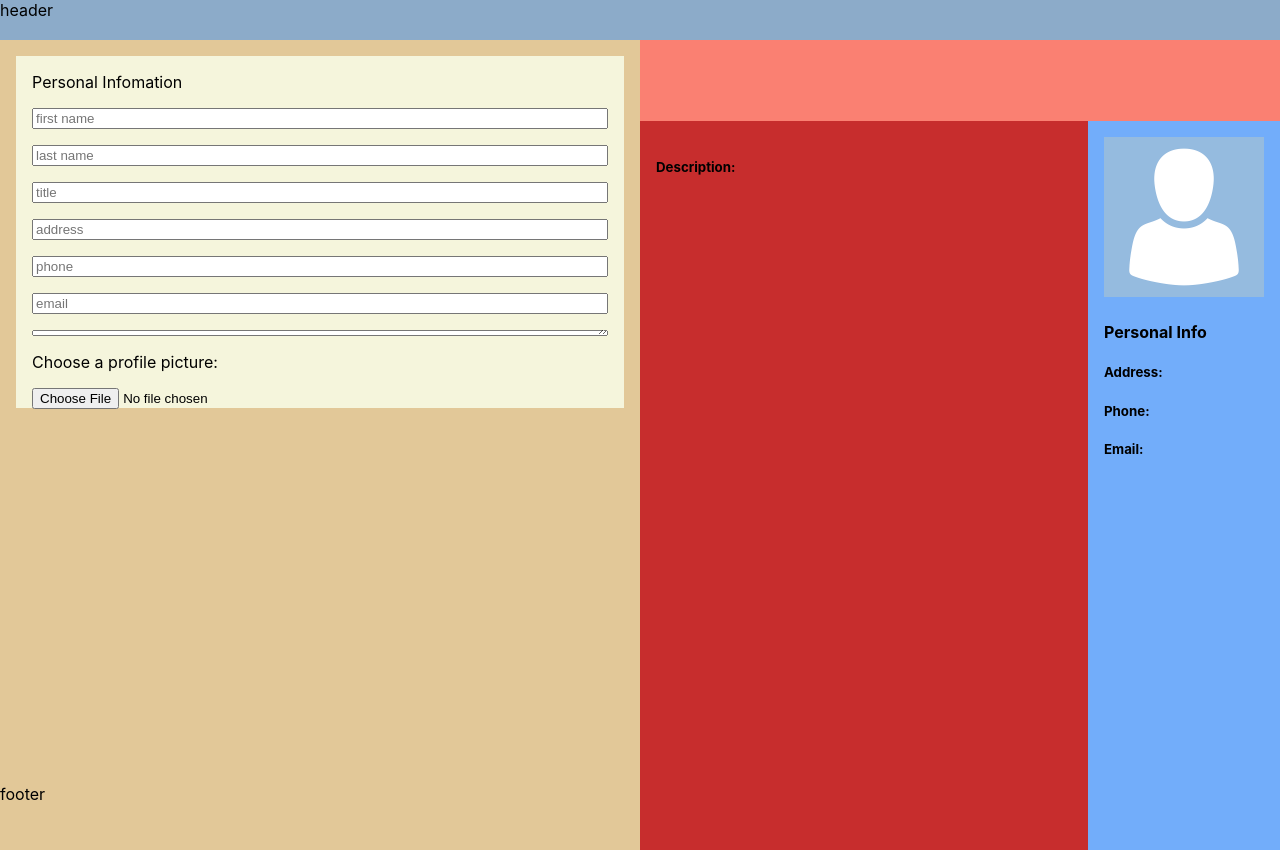
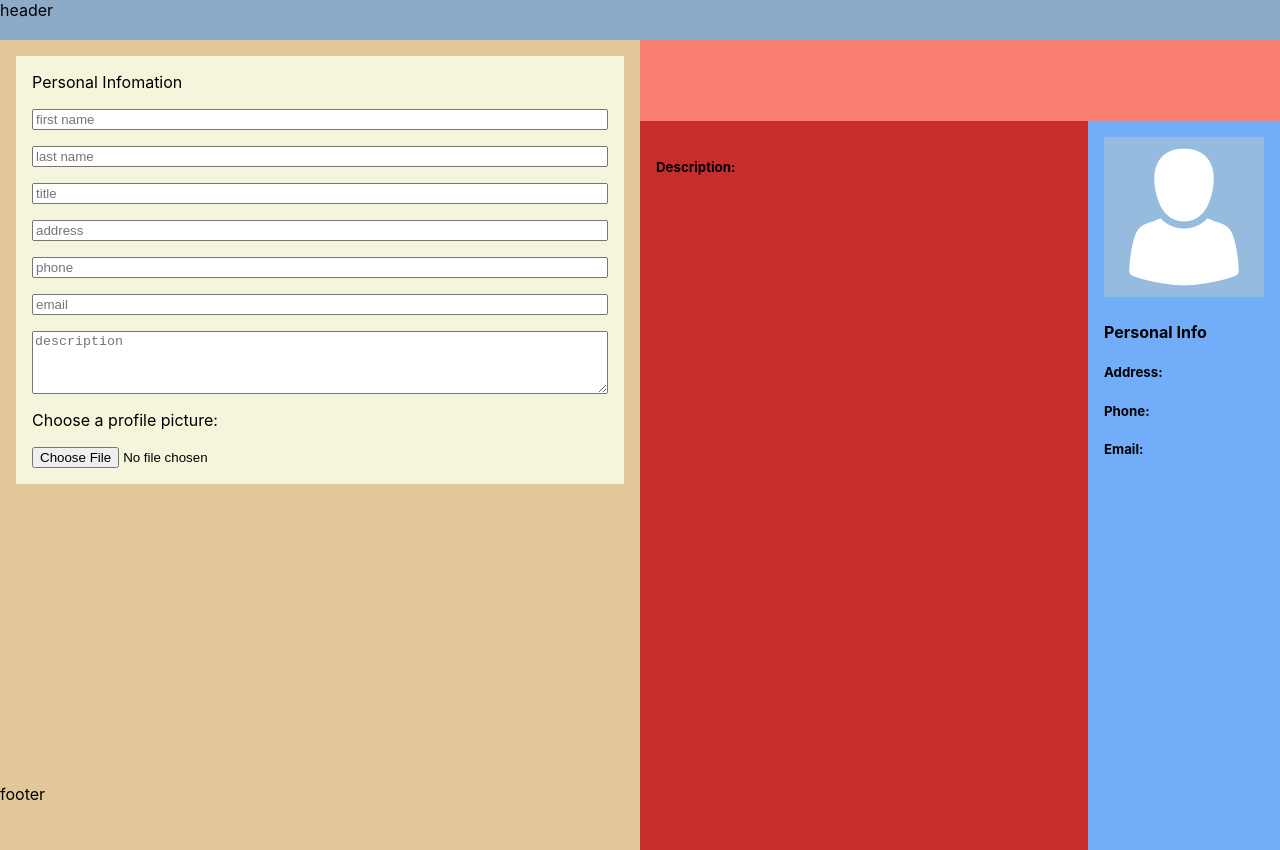
Before and after one commit to erynder-z/cv-creator, a React (Create React App) app: page / in a window 1280 px wide. Built offline with nearby package versions, Linux system fonts and the light colour scheme.

Commit message:
Adjust input wrapper size

```diff
--- a/src/styles/Main.css
+++ b/src/styles/Main.css
@@ -14,10 +14,10 @@
 .personal-information-input {
     background-color: beige;
     margin: 1rem;
-    height: 40vh;
+    min-height: 45vh;
     display: grid;
     grid-template-columns: 1fr;
-    grid-template-rows: repeat(7, 1fr) 2fr;
+    grid-template-rows: repeat(7, 1fr) 3fr 1fr;
     padding: 1rem;
     gap: 1rem;
 }
```
